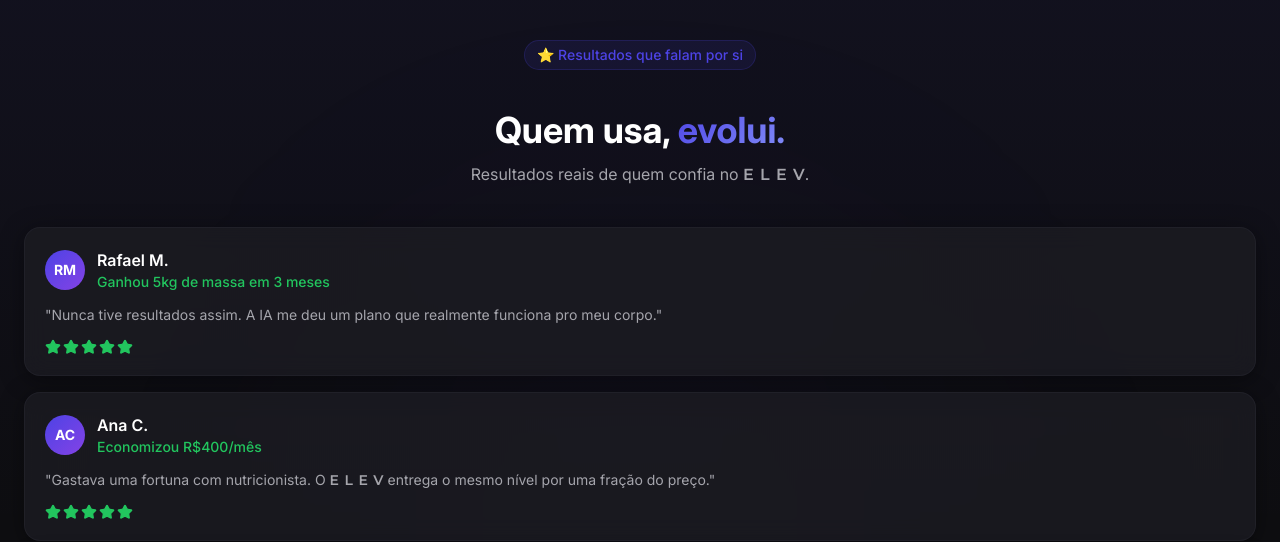
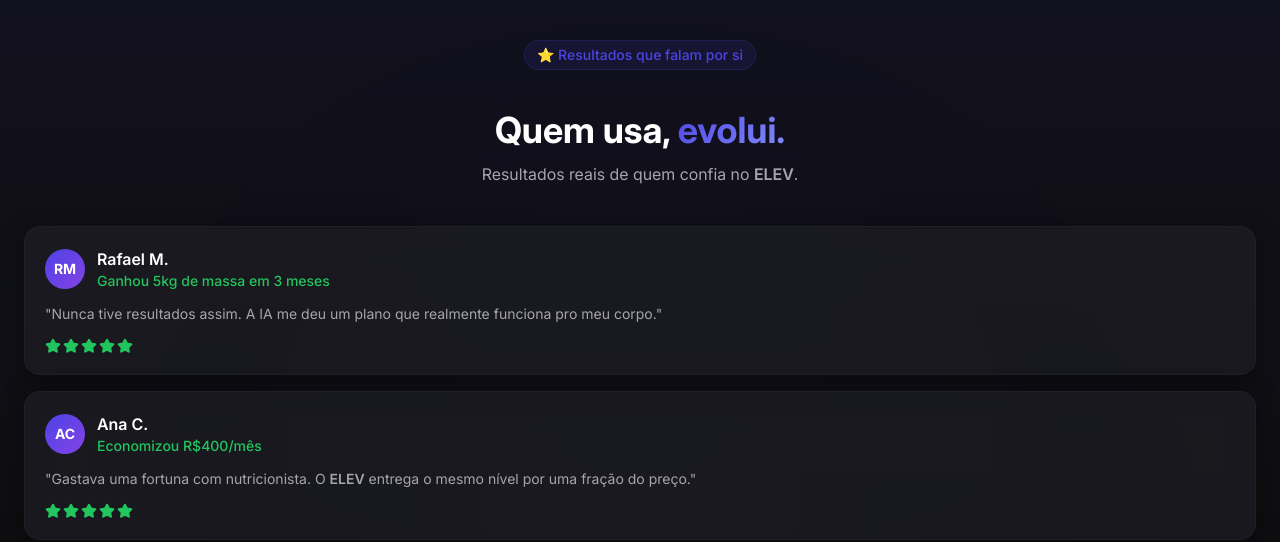
Before and after one commit to Lucas-Sambati/landingPage_elev, a React (Vite) app: page /depoimentos in a window 1280 px wide. Shown: the top 542 px of the page. Built offline with nearby package versions, Linux system fonts and the light colour scheme; the HTML template or start-up script is replaced by a standard one.

Commit message:
Atualizando

```diff
--- a/src/components/PricingSection.tsx
+++ b/src/components/PricingSection.tsx
@@ -299,7 +299,7 @@
       {/* Assinatura ELEV */}
       <span className="relative z-10 pb-8 flex items-center gap-1.5">
         <span
-          className="text-[10px] elev-brand"
+          className="text-[10px] font-semibold uppercase"
           style={{ color: "#4F46E5" }}
         >
           ELEV
--- a/src/index.css
+++ b/src/index.css
@@ -130,10 +130,7 @@
   }
 
   .elev-brand {
-    font-family: 'Montserrat', sans-serif;
     font-weight: 600;
     text-transform: uppercase;
-    letter-spacing: 0.4em;
-    margin-right: -0.4em;
   }
 }
```
